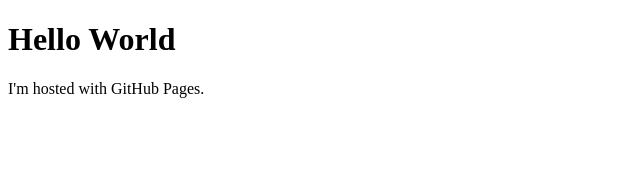
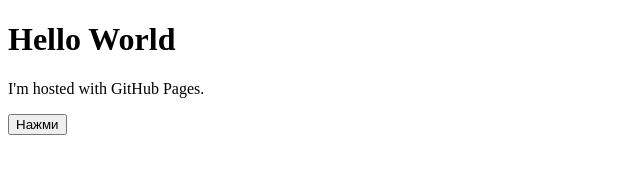
Before and after one commit to stasp982/stasp982.github.io, a plain HTML site: page index.html in a window 1280 px wide. Shown: the whole page, without its empty margins (0-640 px from the left). Drawn offline with Linux system fonts and the light colour scheme.

Commit message:
Update index.html

```diff
--- a/index.html
+++ b/index.html
@@ -35,7 +35,7 @@
         }
     }
     button.onclick = test_async;
-    document.appendChild(button);
+    document.body.appendChild(button);
         // navigator.clipboard.writeText("some_text").then(() => {
         //             console.error('url has been copied successfully: ', err);
         //         }).catch(err => {
```
